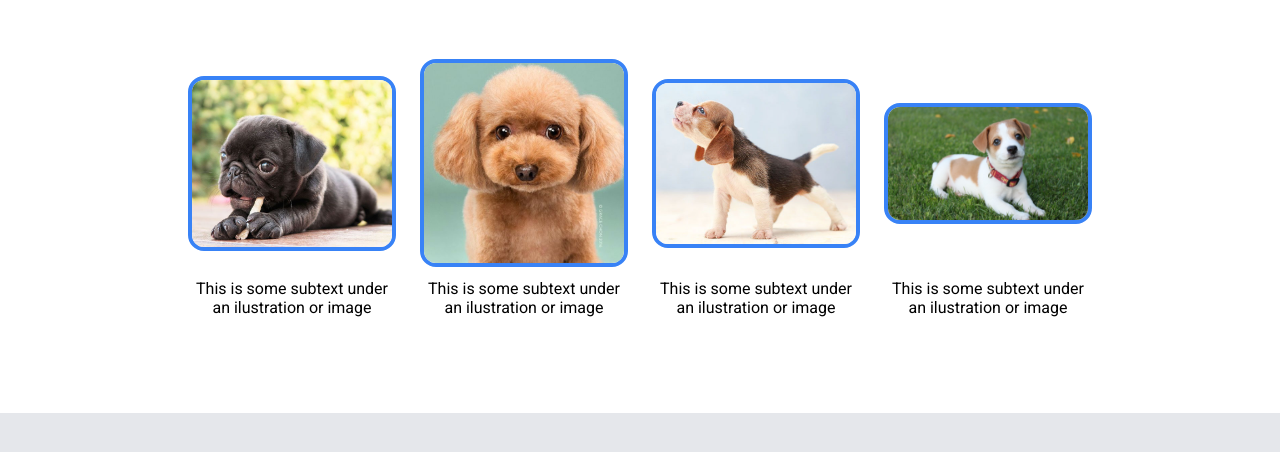
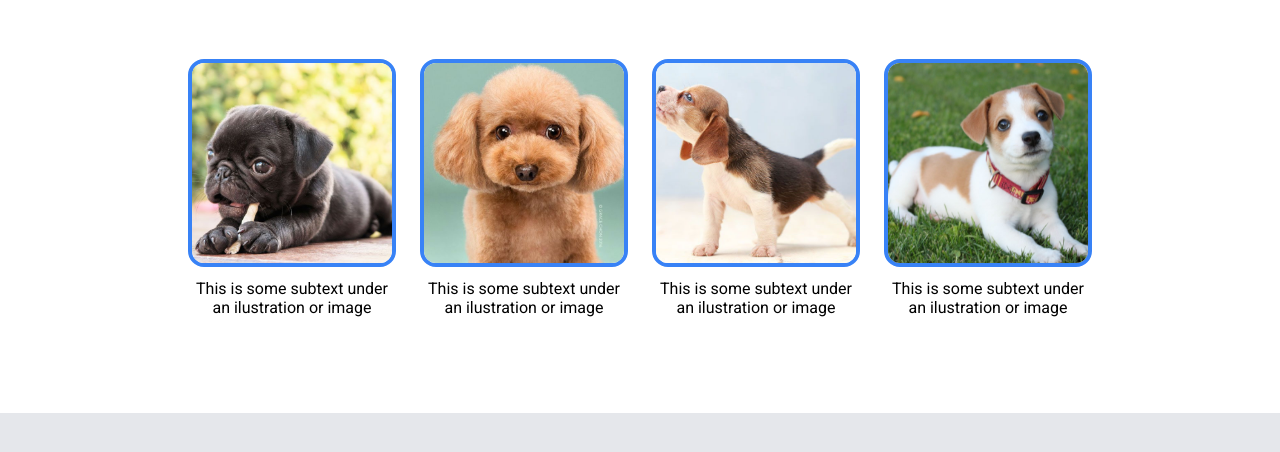
Before and after one commit to marbarrionuevo/landing-page, a plain HTML site: page index.html in a window 1280 px wide. Shown: the part 588-1040 px from the top of the page. Drawn offline with Linux system fonts and the light colour scheme.

Commit message:
images size changed

```diff
--- a/style.css
+++ b/style.css
@@ -99,10 +99,12 @@ li {
 }
 
 .item img {
+    height: 200px;
     width: 200px;
-    height: auto;
     border-radius: 16px;
     border: 4px solid #3882f6;
+    object-fit: cover;
+
 }
 
 .quote {
```
